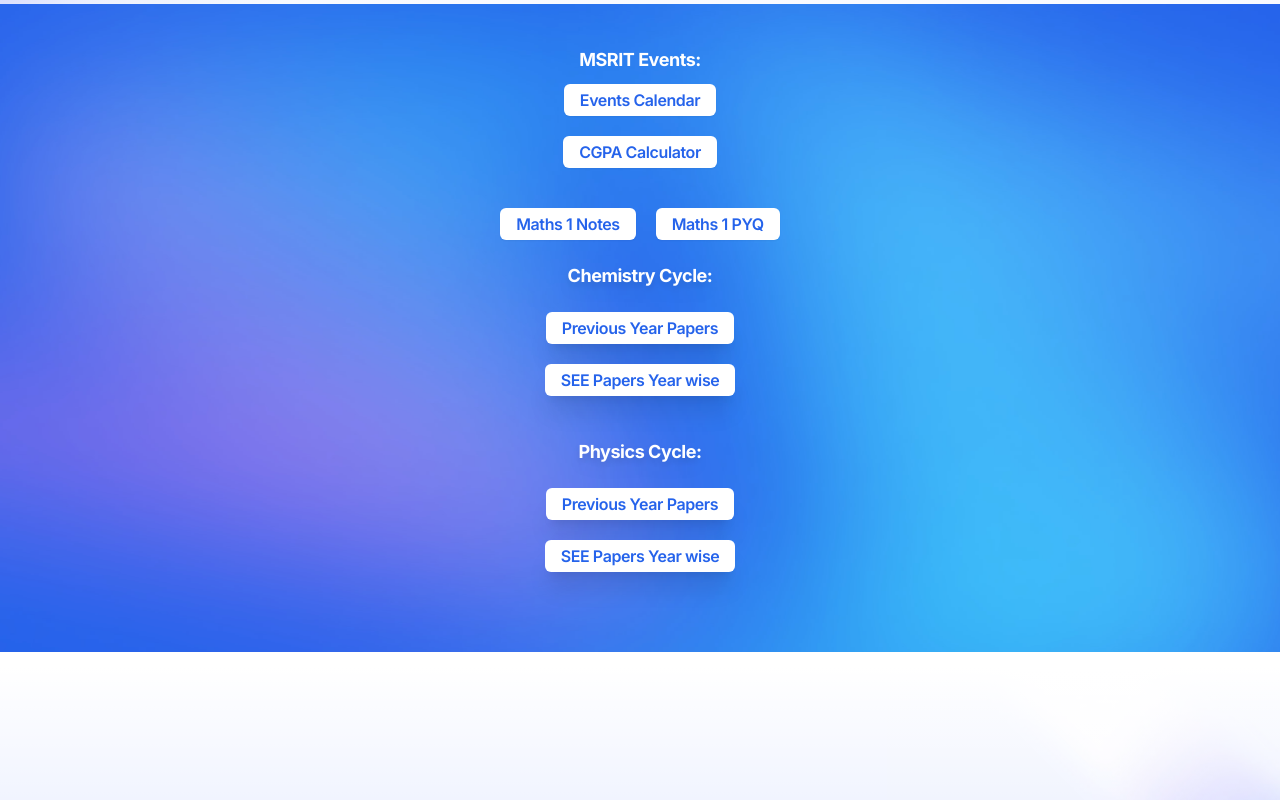
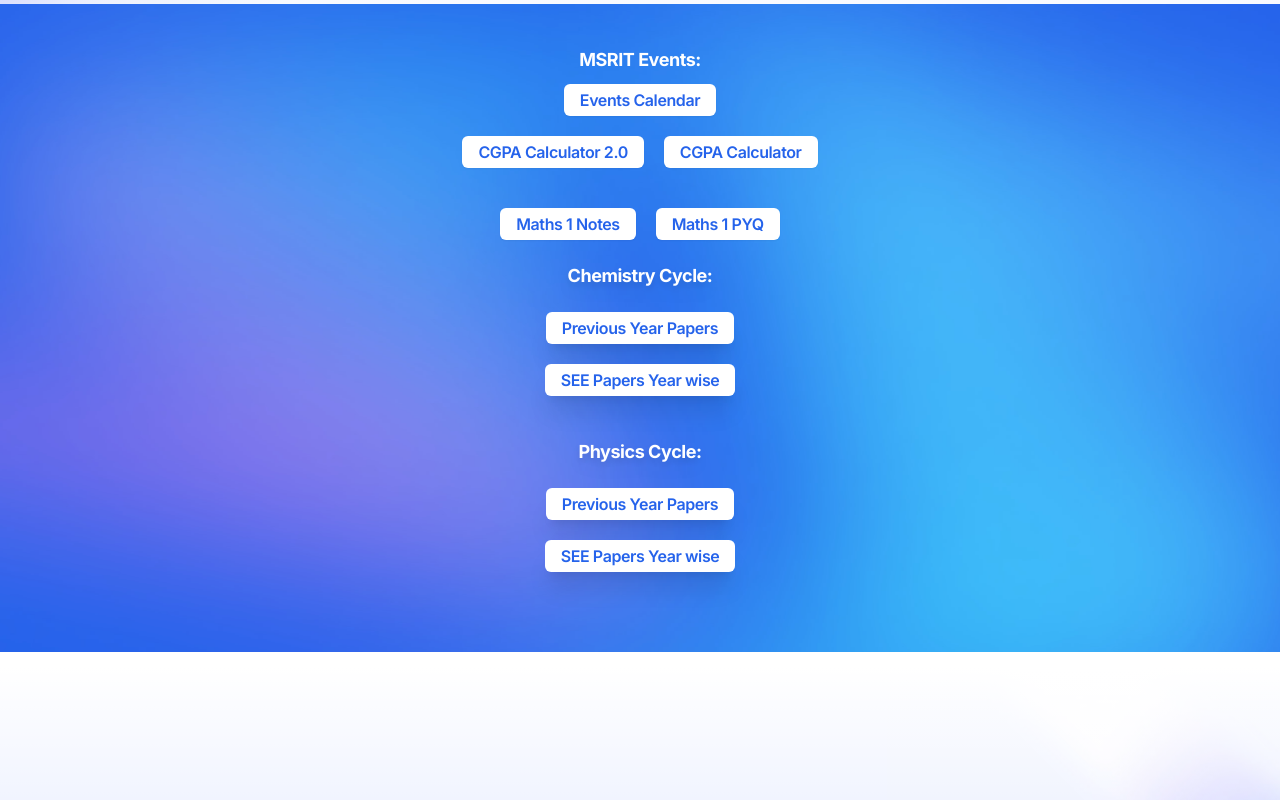
Before and after one commit to githubhosting/NoteRep, a Next.js app: page / in a window 1280 px wide. Shown: the part 940-1740 px from the top of the page. Built offline with nearby package versions, Linux system fonts and the light colour scheme.

Commit message:
aded calci2.0 button

```diff
--- a/src/components/CallToAction.jsx
+++ b/src/components/CallToAction.jsx
@@ -35,9 +35,17 @@ export function CallToAction() {
           </ButtonLink>
           <br></br>
           <ButtonLink
+            href="https://idearepo.vercel.app/#/calci"
+            color="white"
+            className="mb-5 shadow-md"
+            target="_blank"
+          >
+            CGPA Calculator 2.0
+          </ButtonLink>
+          <ButtonLink
             href="https://amith225.github.io/webHosting/gpa%20calculator/"
             color="white"
-            className="mb-5 shadow-md"
+            className="mb-5 ml-5 shadow-md"
             target="_blank"
           >
             CGPA Calculator
--- a/src/components/SecondaryFeatures.jsx
+++ b/src/components/SecondaryFeatures.jsx
@@ -236,7 +236,7 @@ export function SecondaryFeatures() {
         </div>
         <ul
           role="list"
-          className="mx-auto mt-8 grid max-w-2xl grid-cols-1 gap-6 text-sm sm:mt-10 sm:grid-cols-2 md:gap-y-10 lg:max-w-none lg:grid-cols-2"
+          className="mx-auto mt-8 grid max-w-2xl grid-cols-1 gap-6 text-sm sm:mt-10 sm:grid-cols-2 md:gap-y-10 lg:max-w-none lg:grid-cols-3"
         >
           <li className="rounded-2xl border border-gray-200 p-5">
             {/* <feature.icon className="h-8 w-8" /> */}
@@ -258,10 +258,29 @@ export function SecondaryFeatures() {
           <li className="rounded-2xl border border-gray-200 p-5">
             {/* <feature.icon className="h-8 w-8" /> */}
             <h3 className="text-center text-base font-semibold text-gray-900">
-              Partent Portal
+              Parent Portal
             </h3>
             <p className="mt-2 text-center text-gray-700">
               Attendence and CIE Results
+            </p>
+            <div className="flex justify-center">
+              <button className="mt-2 rounded border border-blue-500 bg-transparent py-2 px-4 font-semibold text-blue-700 shadow-lg shadow-blue-900/10 hover:border-transparent hover:bg-blue-500 hover:text-white">
+                <a
+                  href="http://parents.msrit.edu/parents_even2022/"
+                  target="_blank"
+                >
+                  Visit
+                </a>
+              </button>
+            </div>
+          </li>
+          <li className="rounded-2xl border border-gray-200 p-5">
+            {/* <feature.icon className="h-8 w-8" /> */}
+            <h3 className="text-center text-base font-semibold text-gray-900">
+              Idea Repository
+            </h3>
+            <p className="mt-2 text-center text-gray-700">
+              Portal for submition of your ideas to College
             </p>
             <div className="flex justify-center">
               <button className="mt-2 rounded border border-blue-500 bg-transparent py-2 px-4 font-semibold text-blue-700 shadow-lg shadow-blue-900/10 hover:border-transparent hover:bg-blue-500 hover:text-white">
```
